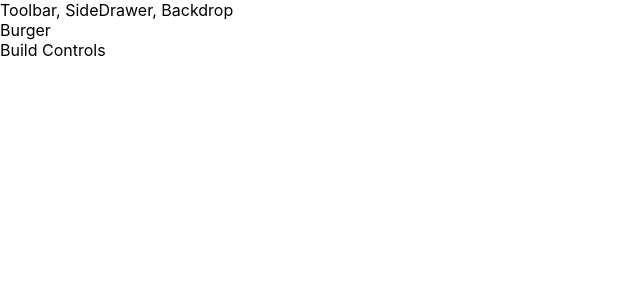
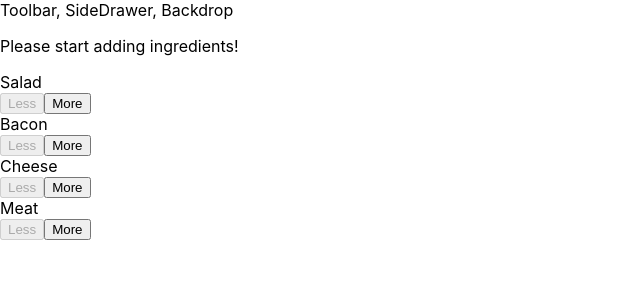
Before and after one commit to MachukIvan/burger-builder-app, a React app: page / in a window 1280 px wide. Shown: the top 300 px of the page, without its empty margins (0-640 px from the left). Built offline with nearby package versions, Linux system fonts and the light colour scheme; the HTML template or start-up script is replaced by a standard one.

Commit message:
Set up main logic, added controls

```diff
--- a/package.json
+++ b/package.json
@@ -42,6 +42,7 @@
     "postcss-normalize": "7.0.1",
     "postcss-preset-env": "6.6.0",
     "postcss-safe-parser": "4.0.1",
+    "prop-types": "^15.7.2",
     "react": "^16.8.6",
     "react-app-polyfill": "^1.0.1",
     "react-dev-utils": "^9.0.1",
--- /dev/null
+++ b/src/components/Burger/BuildControls/BuildControl/BuildControl.css
@@ -0,0 +1,56 @@
+.BuildControl {
+    display: flex;
+    justify-content: space-between;
+    align-items: center;
+    margin: 5px 0;
+}
+
+.BuildControl button {
+    display: block;
+    font: inherit;
+    padding: 5px;
+    margin: 0 5px;
+    width: 80px;
+    border: 1px solid #AA6817;
+    cursor: pointer;
+    outline: none;
+}
+
+.BuildControl button:disabled {
+    background-color: #AC9980;
+    border: 1px solid #7E7365;
+    color: #ccc;
+    cursor: default;
+}
+
+.BuildControl button:hover:disabled {
+    background-color: #AC9980;
+    color: #ccc;
+    cursor: not-allowed;
+}
+
+.Label {
+    padding: 10px;
+    font-weight: bold;
+    width: 80px;
+}
+
+.BuildControl .Less {
+    background-color: #D39952;
+    color: white;
+}
+
+.BuildControl .More {
+    background-color: #8F5E1E;
+    color: white;
+}
+
+.BuildControl .Less:hover, .BuildControl .Less:active {
+    background-color: #DAA972;
+    color: white;
+}
+
+.BuildControl .More:hover,.BuildControl .More:active {
+    background-color: #99703F;
+    color: white;
+}
--- /dev/null
+++ b/src/components/Burger/BuildControls/BuildControl/BuildControl.js
@@ -0,0 +1,18 @@
+import React from 'react';
+
+import classes from './BuildControl.css'
+
+const buildControl = (props) => (
+    <div className={classes.BuildControl}>
+        <div className={classes.Label}>{props.label}</div>
+        <button
+            className={classes.Less}
+            onClick={props.removed}
+            disabled={props.disabled}>Less</button>
+        <button
+            className={classes.More}
+            onClick={props.added}>More</button>
+    </div>
+);
+
+export default buildControl;
--- /dev/null
+++ b/src/components/Burger/BuildControls/BuildControls.css
@@ -0,0 +1,10 @@
+.BuildControls {
+    width: 100%;
+    background-color: #CF8F2E;
+    display: flex;
+    flex-flow: column;
+    align-items: center;
+    box-shadow: 0 2px 1px #CCC;
+    margin: auto;
+    padding: 10px 0;
+}
--- /dev/null
+++ b/src/components/Burger/BuildControls/BuildControls.js
@@ -0,0 +1,27 @@
+import React from 'react';
+
+import classes from './BuildControls.css';
+import BuildControl from './BuildControl/BuildControl';
+
+const controls = [
+    { label: 'Salad', type: 'salad' },
+    { label: 'Bacon', type: 'bacon' },
+    { label: 'Cheese', type: 'cheese' },
+    { label: 'Meat', type: 'meat' }
+];
+
+const buildControls = (props) => (
+    <div className={classes.BuildControls}>
+        {controls.map(ctrl => (
+            <BuildControl
+                key={ctrl.label}
+                label={ctrl.label}
+                added={() => props.ingredientAdded(ctrl.type)}
+                removed={() => props.ingredientRemoved(ctrl.type)}
+                disabled={props.disabled[ctrl.type]}
+            />
+        ))}
+    </div>
+);
+
+export default buildControls;
--- /dev/null
+++ b/src/components/Burger/Burger.css
@@ -0,0 +1,30 @@
+.Burger {
+    width: 100%;
+    margin: auto;
+    height: 250px;
+    overflow: auto;
+    text-align: center;
+    font-weight: bold;
+    font-size: 1.2rem;
+}
+
+@media (min-width: 500px) and (max-height: 400px) {
+    .Burger {
+        width: 350px;
+        height: 300px;
+    }
+}
+
+@media (min-width: 500px) and (min-height: 401px) {
+    .Burger {
+        width: 450px;
+        height: 400px;
+    }
+}
+
+@media (min-width: 1000px) and (min-height: 700px) {
+    .Burger {
+        width: 700px;
+        height: 600px;
+    }
+}
--- a/src/components/Burger/Burger.js
+++ b/src/components/Burger/Burger.js
@@ -0,0 +1,30 @@
+import React from 'react';
+
+import classes from './Burger.css';
+import BurgerIngredient from './BurgerIngredient/BurgerIngredient';
+
+const burger = (props) => {
+    let transformIngredients = Object.keys(props.ingredients)
+        .map(igKey => {
+            return [...Array(props.ingredients[igKey])].map((_, i) => {
+                return <BurgerIngredient key={igKey + i} type={igKey} />
+            });
+        })
+        .reduce((arr, el) => {
+            return arr.concat(el);
+        });
+
+    if (transformIngredients.length === 0) {
+        transformIngredients = <p>Please start adding ingredients!</p>
+    }
+
+    return(
+        <div className={classes.Burger}>
+            <BurgerIngredient type="bread-top" />
+            {transformIngredients}
+            <BurgerIngredient type="bread-bottom" />
+        </div>
+    );
+};
+
+export default burger;
--- a/src/components/Burger/BurgerIngredient/BurgerIngredient.js
+++ b/src/components/Burger/BurgerIngredient/BurgerIngredient.js
@@ -1,11 +1,13 @@
-import React from 'react';
+import React, {Component} from 'react';
+import PropTypes from 'prop-types';
 
 import classes from './BurgerIngredient.css';
 
-const BurgerIngredient = (props) => {
+class BurgerIngredient extends Component {
+    render() {
         let ingredient = null;
 
-    switch (props.type) {
+        switch (this.props.type) {
             case ('bread-bottom'):
                 ingredient = <div className={classes.BreadBottom}></div>;
                 break;
@@ -34,6 +36,11 @@
         }
 
         return ingredient;
+    }
+}
+
+BurgerIngredient.propTypes = {
+    type: PropTypes.string.isRequired
 };
 
 export default BurgerIngredient;
--- a/src/containers/BurgerBuilder/BurgerBuilder.js
+++ b/src/containers/BurgerBuilder/BurgerBuilder.js
@@ -1,13 +1,77 @@
 import React, {Component} from 'react';
 
 import Aux from '../../hoc/Auxiliary';
+import Burger from '../../components/Burger/Burger';
+import BuildControls from '../../components/Burger/BuildControls/BuildControls'
 
+const IGREDIENT_PRICES = {
+    salad: 0.5,
+    cheese: 0.4,
+    meat: 1.3,
+    bacon: 0.7
+};
 class BurgerBuilder extends Component {
+    state = {
+        ingredients: {
+            salad: 0,
+            bacon: 0,
+            cheese: 0,
+            meat: 0
+        },
+        totalPrice: 4
+    }
+
+    addIngredientHandler = (type) => {
+        const oldCount = this.state.ingredients[type];
+        const updatedCount = oldCount + 1;
+        const updatedIngredients = {
+            ...this.state.ingredients
+        };
+        updatedIngredients[type] = updatedCount;
+        const priceAddition = IGREDIENT_PRICES[type];
+        const oldPrice = this.state.totalPrice;
+        const newPrice = oldPrice + priceAddition;
+        this.setState({
+            ingredients: updatedIngredients,
+            total: newPrice
+        });
+    }
+
+    removeIngredientHandler = (type) => {
+        const oldCount = this.state.ingredients[type];
+        if (oldCount <= 0) {
+            return;
+        }
+        const updatedCount = oldCount - 1;
+        const updatedIngredients = {
+            ...this.state.ingredients
+        };
+        updatedIngredients[type] = updatedCount;
+        const priceDeduction = IGREDIENT_PRICES[type];
+        const oldPrice = this.state.totalPrice;
+        const newPrice = oldPrice - priceDeduction;
+        this.setState({
+            ingredients: updatedIngredients,
+            totalPrice: newPrice
+        });
+    }
+
     render() {
+        const disabledInfo = {
+            ...this.state.ingredients
+        }
+        for (let key in disabledInfo) {
+            disabledInfo[key] = disabledInfo[key] <= 0;
+        }
+
         return (
             <Aux>
-                <div>Burger</div>
-                <div>Build Controls</div>
+                <Burger ingredients={this.state.ingredients} />
+                <BuildControls
+                    ingredientAdded = {this.addIngredientHandler}
+                    ingredientRemoved = {this.removeIngredientHandler}
+                    disabled={disabledInfo}
+                />
             </Aux>
         );
     }
```
Also changed, not shown: 1 other file (tests, documents, lock files or other folders). Lines whose indentation alone changed are shown as unchanged.
